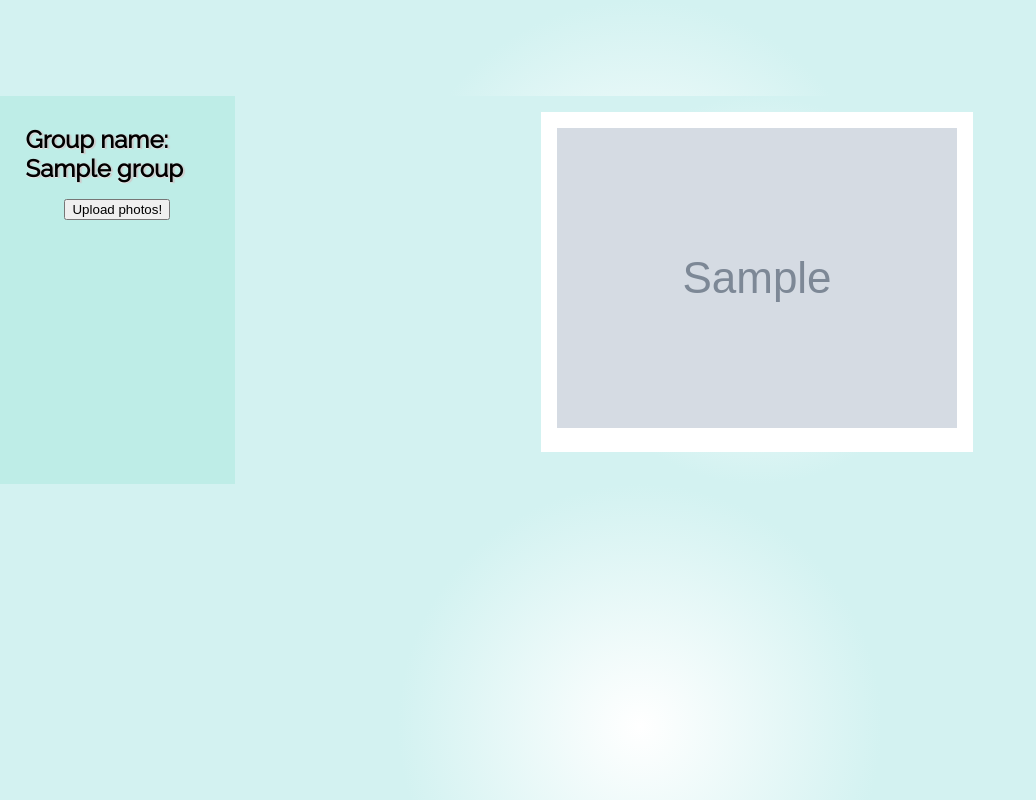
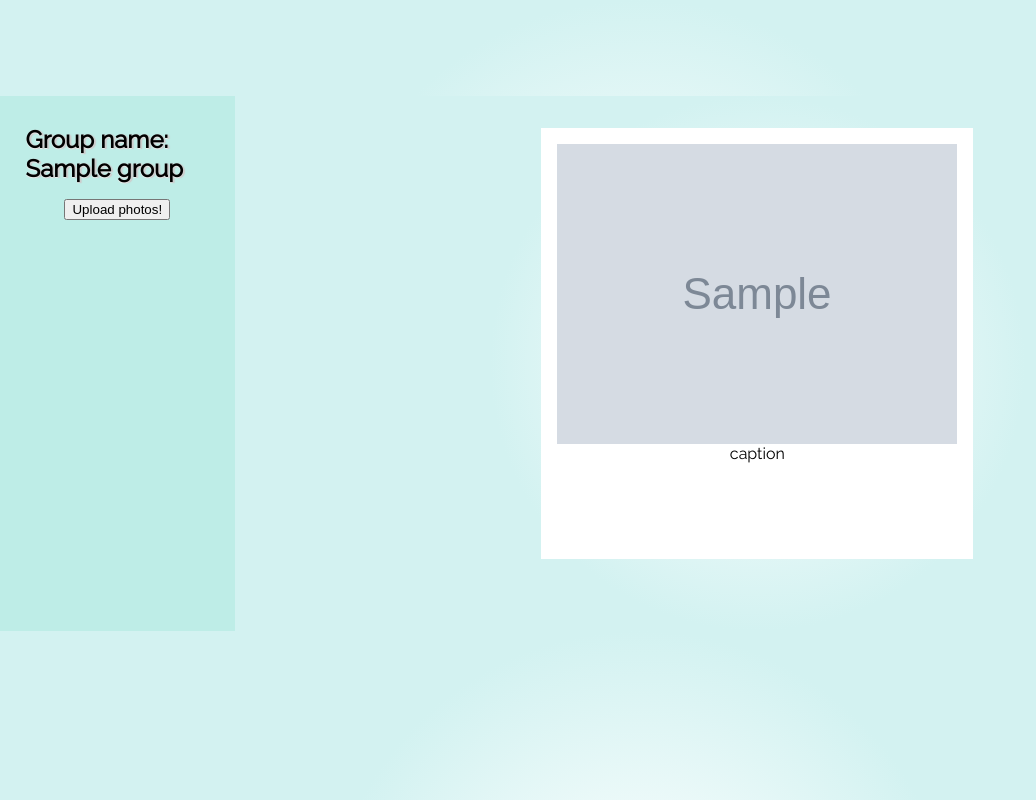
Before and after one commit to Elewis97/PhotoDump, a Python web app: template templates/group.html in a window 1280 px wide. Shown: the whole page, without its empty margins (0-1036 px from the left). Run offline with Jinja, Linux system fonts and the light colour scheme; the template is opened without the code that fills it: most values are stand-ins (such as "Sample title", 1, 10 or a date in 2020); grey boxes marked "Sample" are stand-in pictures.

Commit message:
fixed group a bit

```diff
--- a/stylesheets/group.css
+++ b/stylesheets/group.css
@@ -44,10 +44,8 @@
   margin-right: auto;
   padding-bottom: 4vh;
 }
-#singlepic {
+figure {
   background-color: white;
-  height: 300px;
-
   text-align: center;
   display: flex;
   flex-direction: column;
@@ -56,9 +54,12 @@
   align-items: center;
   flex: 1;
   padding: 2vh;
-  padding-bottom: 3vh;
+  margin-bottom: 5vh;
+  padding-bottom: 12vh;
 }
-
+#singlepic {
+  height: 300px;
+}
 #groupname {
 margin-left: 1vw;
 margin-right: 1vw;
--- a/templates/group.html
+++ b/templates/group.html
@@ -25,7 +25,10 @@
       <div id = "rightsidebar">
         <div id = "allpics">
           {% for photo in group.photos %}
+            <figure>
             <img id = "singlepic" src="{{photo.url}}">
+            <figcaption> caption </figcaption>
+            </figure>
           {% endfor %}
         </div>
       </div>
```
